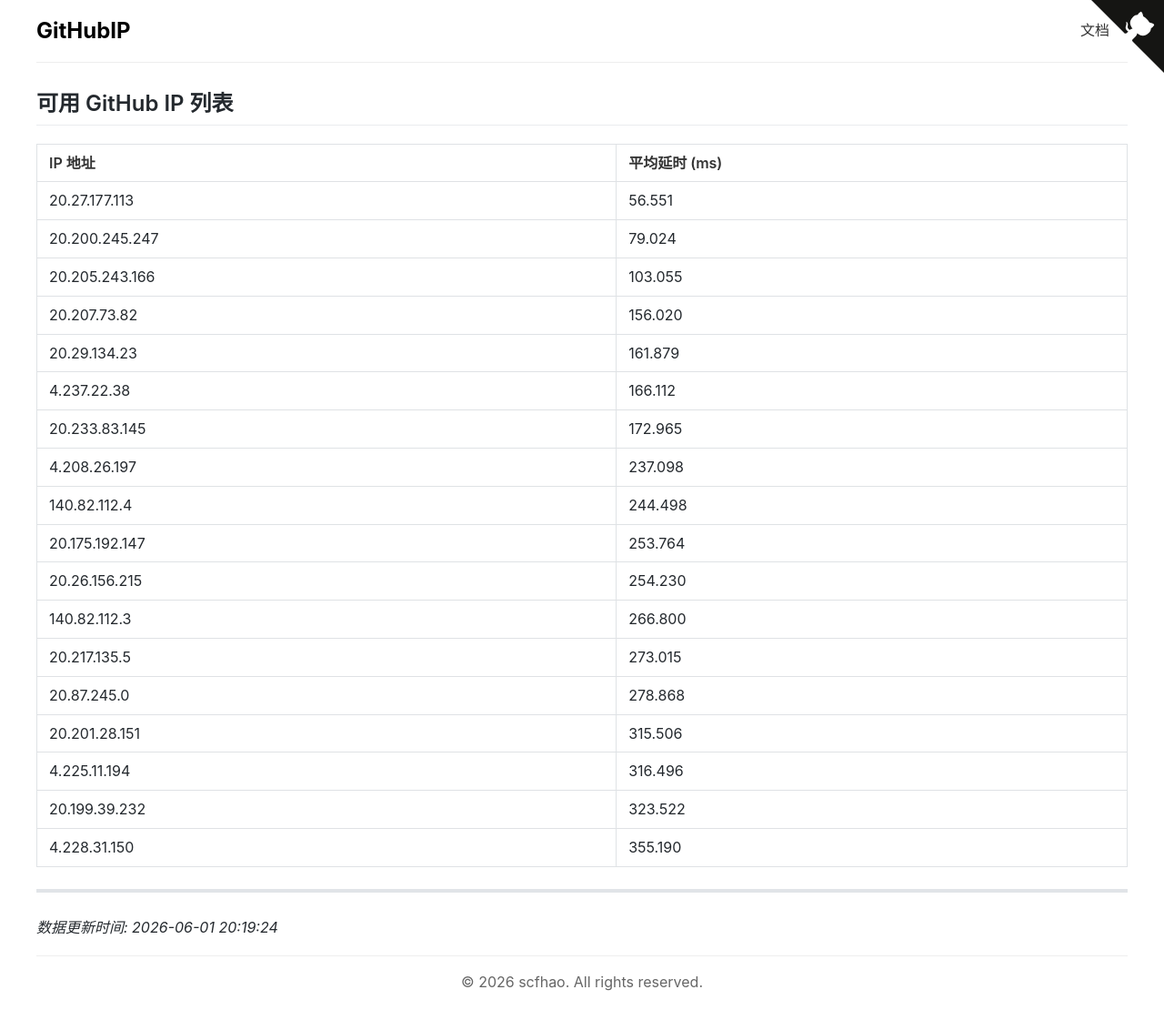
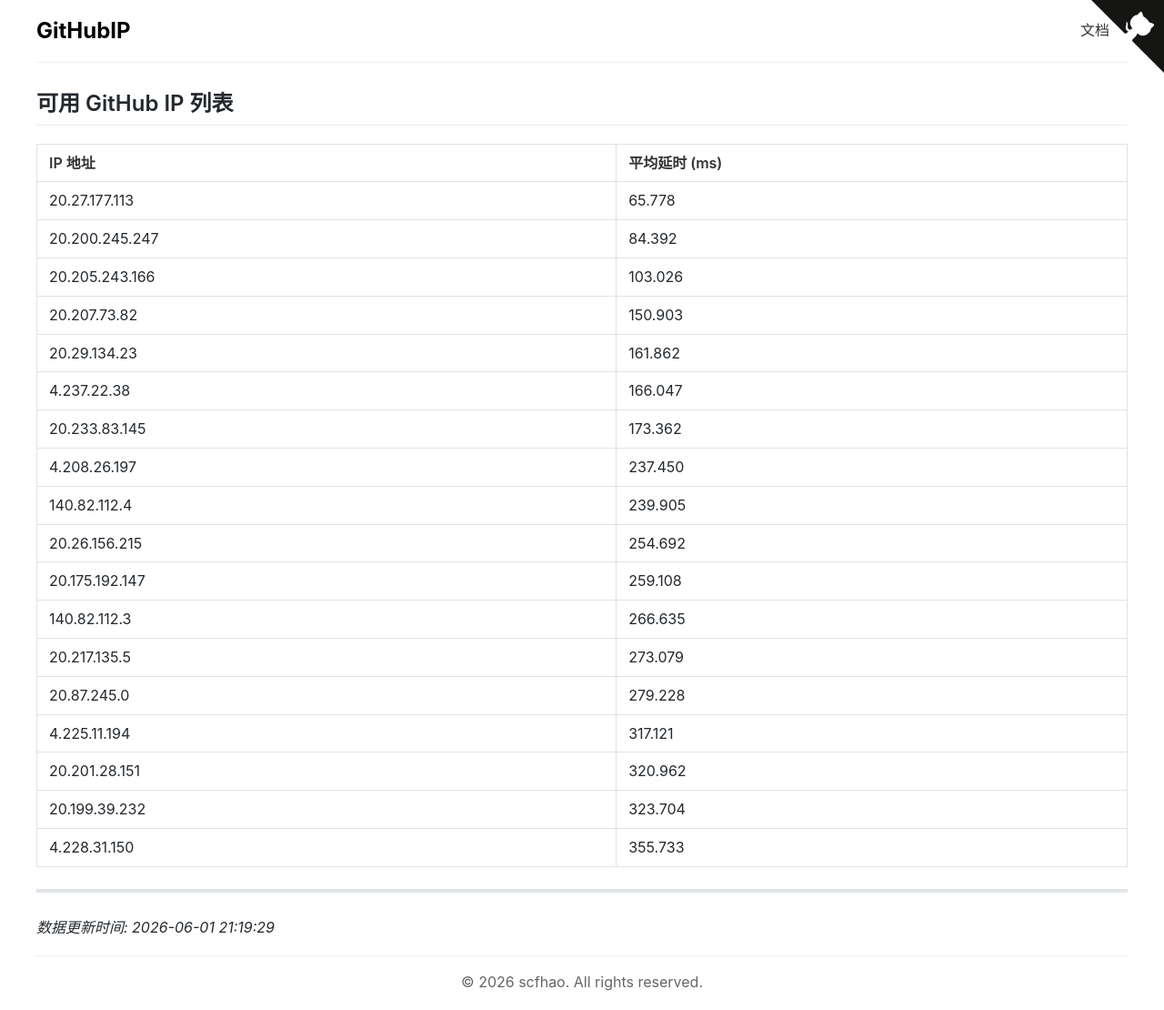
Before and after one commit to scfhao/GitHubIP, a Jekyll site: the page built from index.md, in a window 1280 px wide. Shown: the whole page at 91% size. Built offline with Jekyll 4.4.1, drawn with Linux system fonts in a browser that asks for light colours.

Commit message:
自动脚本执行 - 2026-06-01 21:19:29

```diff
--- a/index.md
+++ b/index.md
@@ -1,32 +1,32 @@
 ---
 layout: home
 title: GitHub IP 列表
-date: 2026-06-01 20:19:24
+date: 2026-06-01 21:19:29
 ---
 
 ## 可用 GitHub IP 列表
 
 | IP 地址 | 平均延时 (ms) |
 |---------|--------------|
-| 20.27.177.113 | 56.551 |
-| 20.200.245.247 | 79.024 |
-| 20.205.243.166 | 103.055 |
-| 20.207.73.82 | 156.020 |
-| 20.29.134.23 | 161.879 |
-| 4.237.22.38 | 166.112 |
-| 20.233.83.145 | 172.965 |
-| 4.208.26.197 | 237.098 |
-| 140.82.112.4 | 244.498 |
-| 20.175.192.147 | 253.764 |
-| 20.26.156.215 | 254.230 |
-| 140.82.112.3 | 266.800 |
-| 20.217.135.5 | 273.015 |
-| 20.87.245.0 | 278.868 |
-| 20.201.28.151 | 315.506 |
-| 4.225.11.194 | 316.496 |
-| 20.199.39.232 | 323.522 |
-| 4.228.31.150 | 355.190 |
+| 20.27.177.113 | 65.778 |
+| 20.200.245.247 | 84.392 |
+| 20.205.243.166 | 103.026 |
+| 20.207.73.82 | 150.903 |
+| 20.29.134.23 | 161.862 |
+| 4.237.22.38 | 166.047 |
+| 20.233.83.145 | 173.362 |
+| 4.208.26.197 | 237.450 |
+| 140.82.112.4 | 239.905 |
+| 20.26.156.215 | 254.692 |
+| 20.175.192.147 | 259.108 |
+| 140.82.112.3 | 266.635 |
+| 20.217.135.5 | 273.079 |
+| 20.87.245.0 | 279.228 |
+| 4.225.11.194 | 317.121 |
+| 20.201.28.151 | 320.962 |
+| 20.199.39.232 | 323.704 |
+| 4.228.31.150 | 355.733 |
 
 ---
 
-*数据更新时间: 2026-06-01 20:19:24*
+*数据更新时间: 2026-06-01 21:19:29*
```
